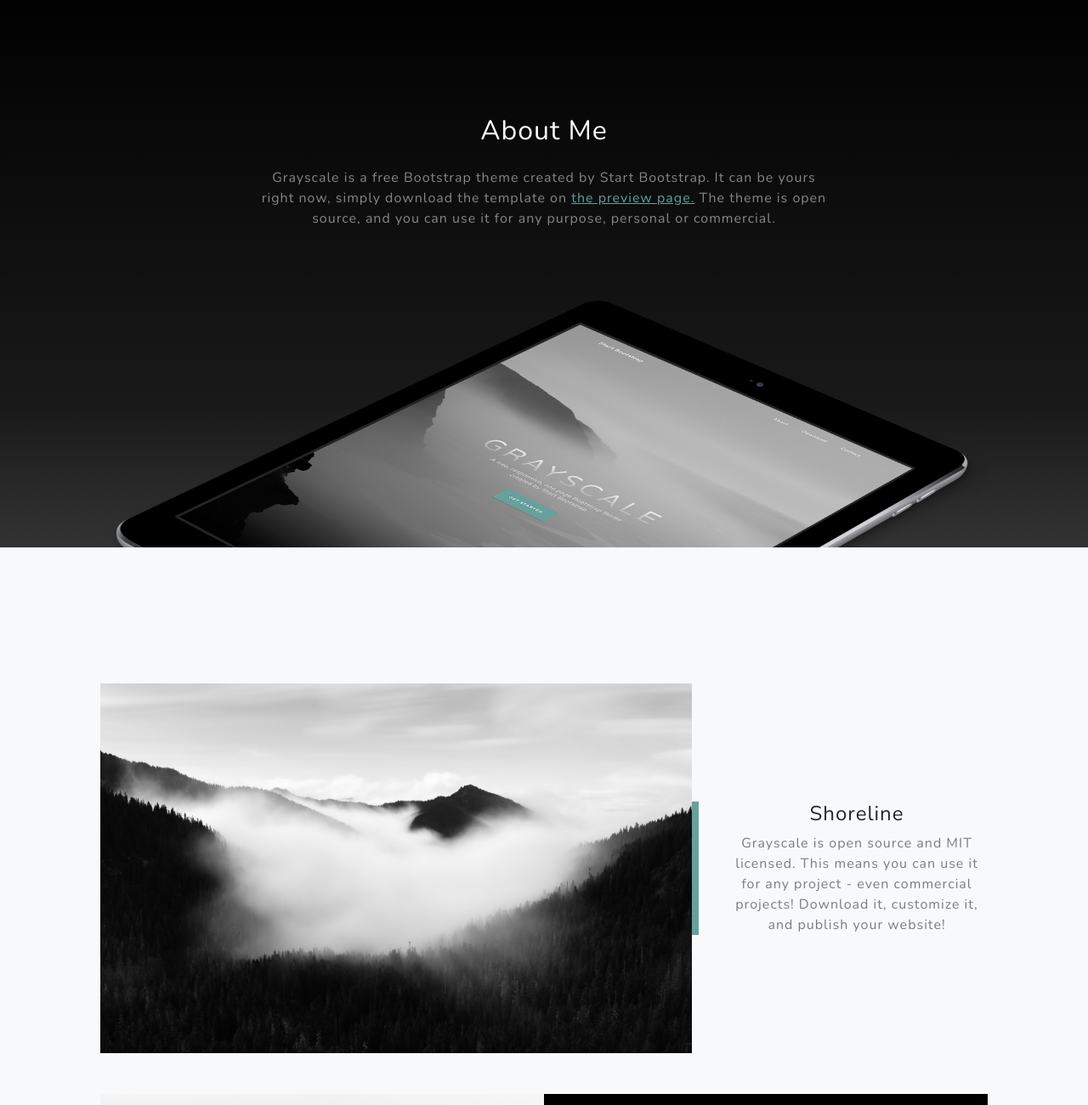
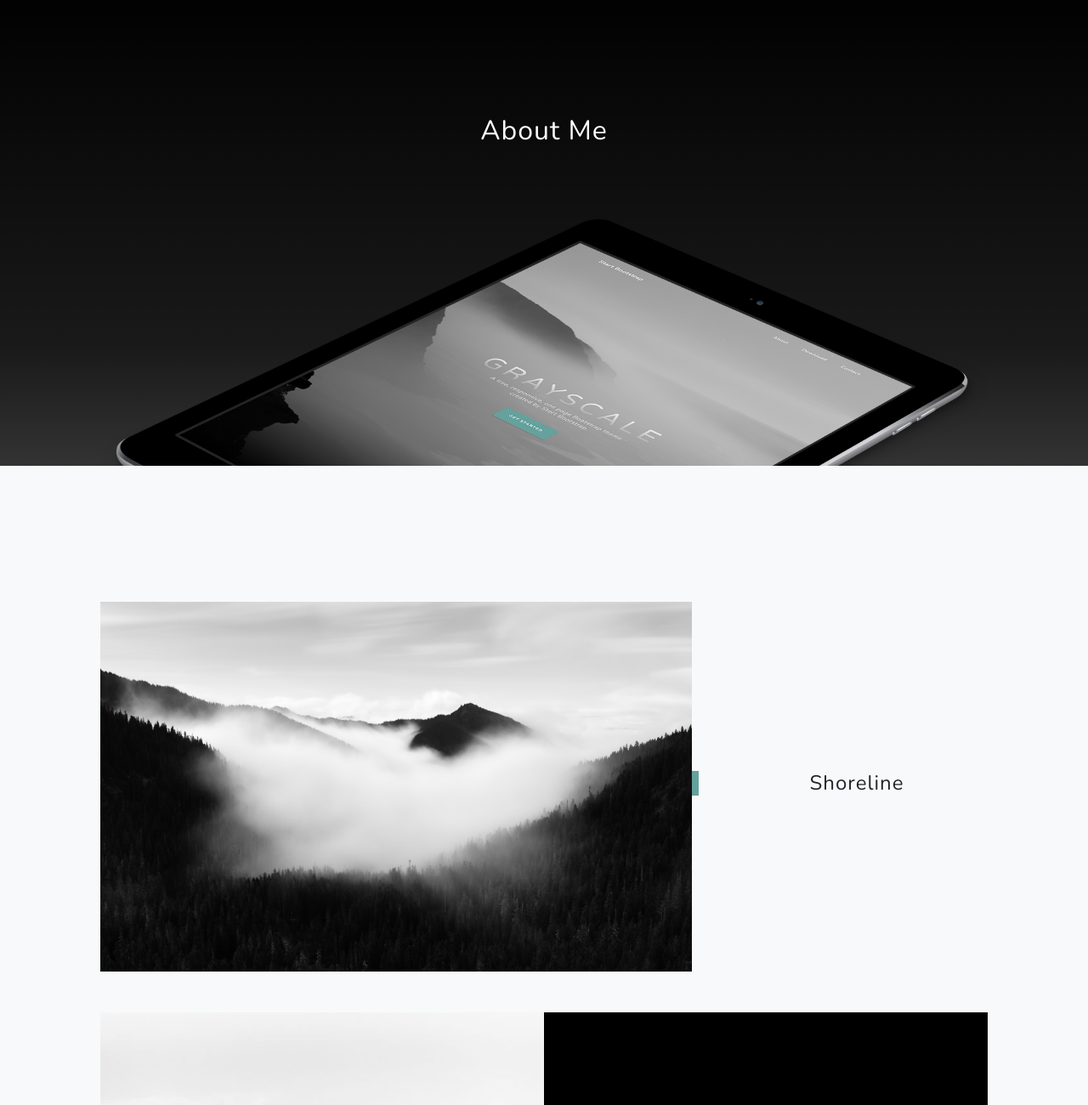
Before and after one commit to remainether/remainether.github.io, a plain HTML site: page index.html in a window 1280 px wide. Shown: the part 825-2125 px from the top of the page at 85% size. Drawn offline with nearby package versions, Linux system fonts and the light colour scheme.

Commit message:
Update index.html
Further updates

```diff
--- a/index.html
+++ b/index.html
@@ -52,9 +52,10 @@
                     <div class="col-lg-8">
                         <h2 class="text-white mb-4">About Me</h2>
                         <p class="text-white-50">
-                            Grayscale is a free Bootstrap theme created by Start Bootstrap. It can be yours right now, simply download the template on
+                          <!--  Grayscale is a free Bootstrap theme created by Start Bootstrap. It can be yours right now, simply download the template on
                             <a href="https://startbootstrap.com/theme/grayscale/">the preview page.</a>
                             The theme is open source, and you can use it for any purpose, personal or commercial.
+                          -->
                         </p>
                     </div>
                 </div>
@@ -70,7 +71,6 @@
                     <div class="col-xl-4 col-lg-5">
                         <div class="featured-text text-center text-lg-left">
                             <h4>Shoreline</h4>
-                            <p class="text-black-50 mb-0">Grayscale is open source and MIT licensed. This means you can use it for any project - even commercial projects! Download it, customize it, and publish your website!</p>
                         </div>
                     </div>
                 </div>
```
